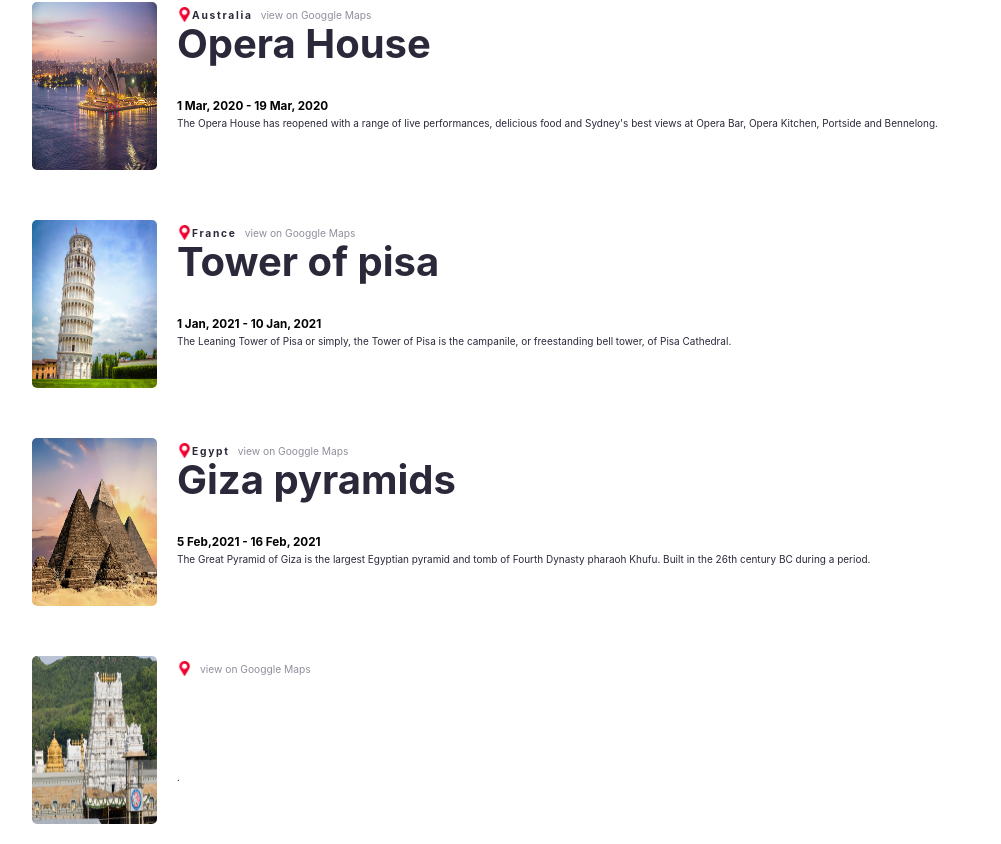
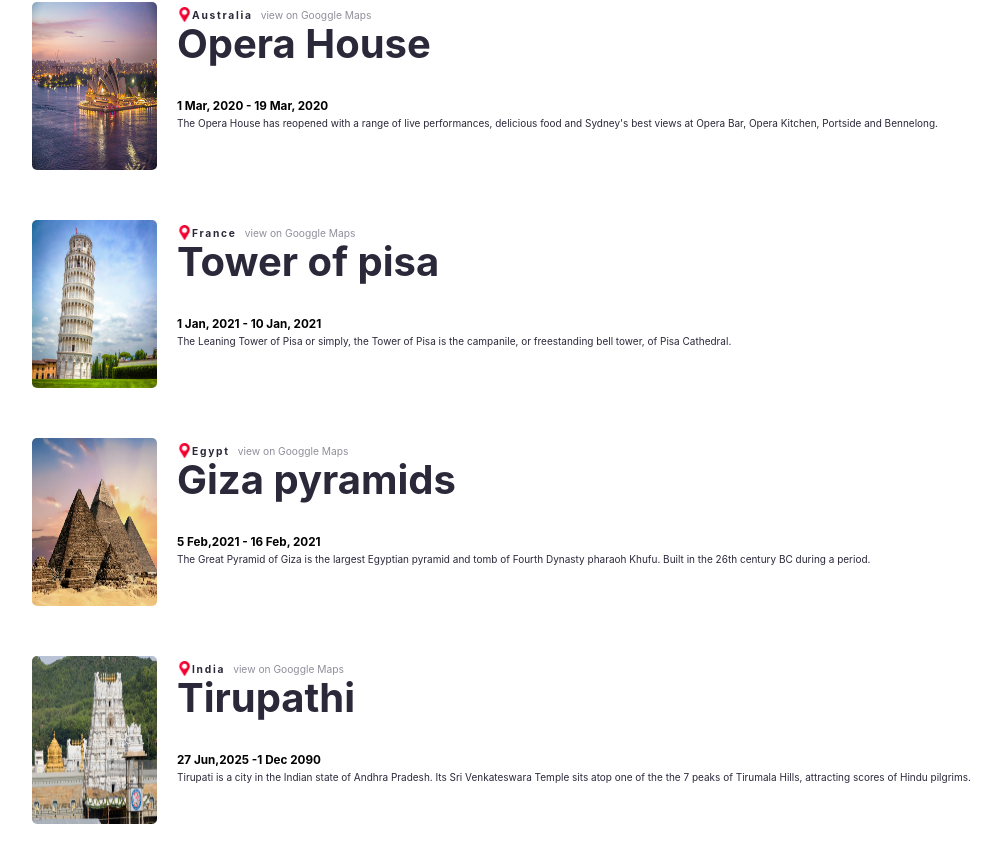
Before and after one commit to tarunmahi/travel_journal, a React (Create React App) app: page / in a window 1280 px wide. Shown: the part 544-1388 px from the top of the page, without its empty margins (0-1001 px from the left). Built offline with nearby package versions, Linux system fonts and the light colour scheme; a web font is replaced by a local one.

Commit message:
added changes

```diff
--- a/src/App.js
+++ b/src/App.js
@@ -23,7 +23,6 @@ export default function(){
 
 /*
 title: "Mount Fuji",
-location: "Japan",
 googleMapsUrl: "https://goo.gl/maps/1DGM5WrWnATgkSNB8",
 startDate: "12 Jan, 2021",
 endDate: "24 Jan, 2021",
--- a/src/data/data.js
+++ b/src/data/data.js
@@ -47,7 +47,12 @@ export default [
     },
     {
         keyid:6,
-        image:"/images/tiru.jpg"
+        image:"/images/tiru.jpg",
+        title:"Tirupathi",
+        location:"India",
+        startDate:"27 Jun,2025 -1 Dec 2090",
+        description:"Tirupati is a city in the Indian state of Andhra Pradesh. Its Sri Venkateswara Temple sits atop one of the the 7 peaks of Tirumala Hills, attracting scores of Hindu pilgrims"
+
 
     }
 ]
```
